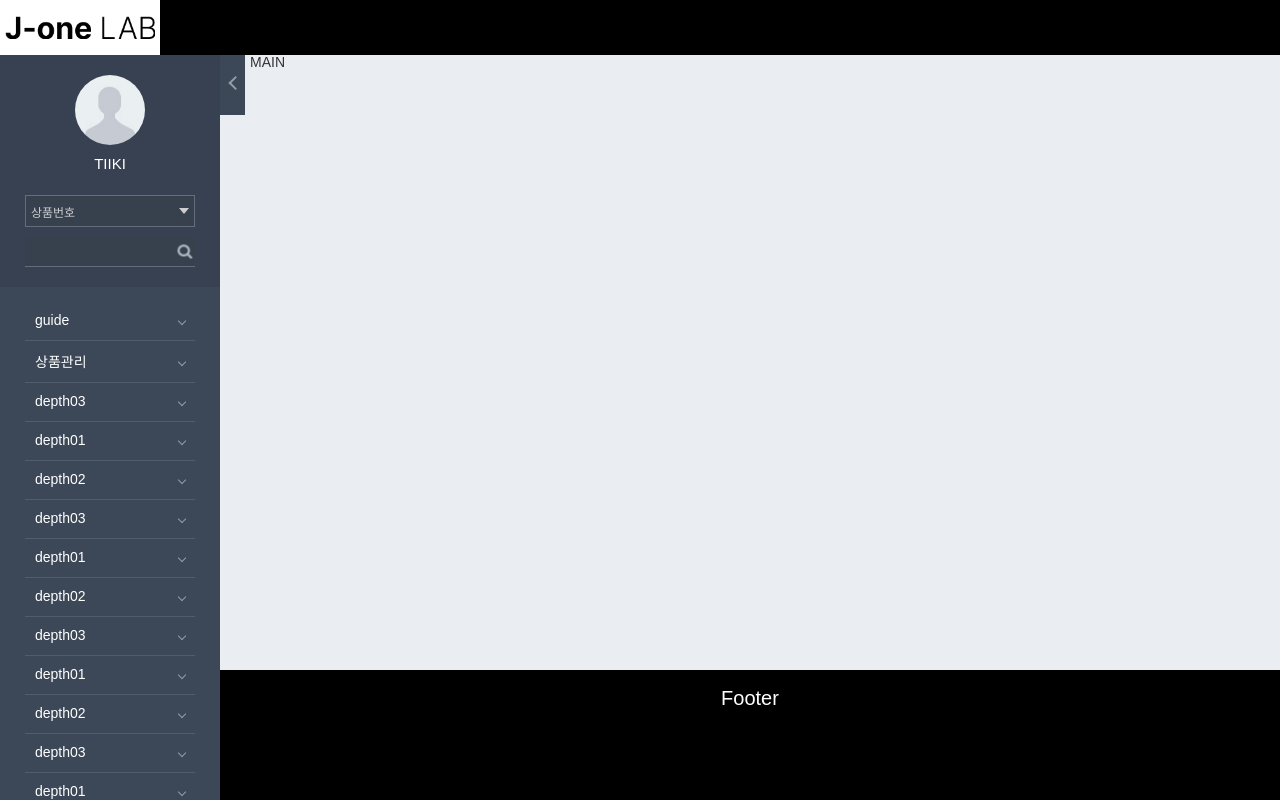
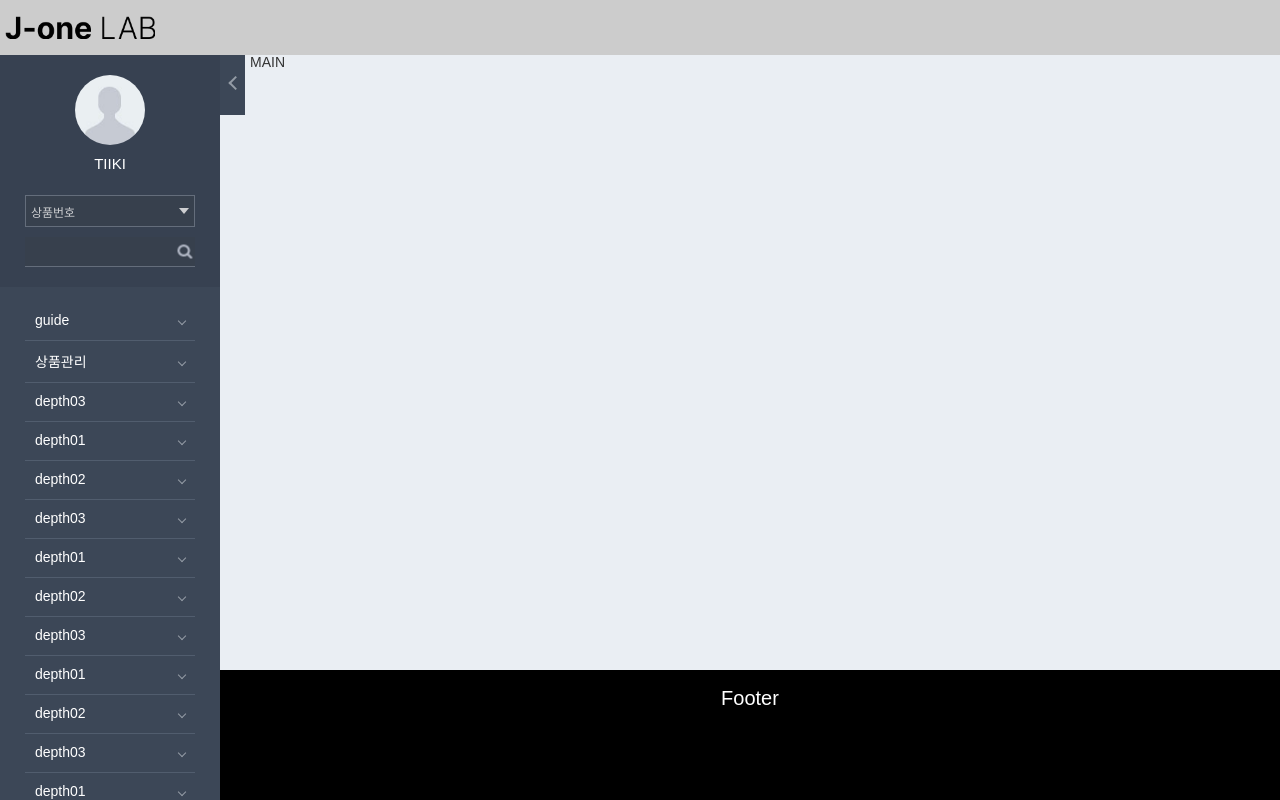
Before and after one commit to kang1234536/jonlabAdminPj, a React (Create React App) app: page / in a window 1280 px wide. Built offline with nearby package versions, Linux system fonts and the light colour scheme.

Commit message:
수정 : 헤더 색상

```diff
--- a/public/resources/css/layout.css
+++ b/public/resources/css/layout.css
@@ -2,8 +2,8 @@
 
 #root {position:relative;box-sizing:border-box;min-width:1024px;height:100%;min-height:100%;height:auto !important;padding:0 0 200px;background-color:#eaeef3;}
 
-#header {position:fixed;left:0;top:0;box-sizing:border-box;width:100%;padding:0 20px;background-color:#000;z-index:50;}
-#header .logo a {display:block;width:120px;height:55px;margin-left:-20px;padding:0 20px;background:#fff url('../images/logo.png') no-repeat center;background-size:150px auto;}
+#header {position:fixed;left:0;top:0;box-sizing:border-box;width:100%;padding:0 20px;background-color:#ccc;z-index:50;}
+#header .logo a {display:block;width:120px;height:55px;margin-left:-20px;padding:0 20px;background:url('../images/logo.png') no-repeat center;background-size:150px auto;}
 #header .logo a em {display:block;overflow:hidden;width:0;height:0;line-height:0;}
 
 #gnb {position:fixed;left:0;top:55px;bottom:0;width:220px;line-height:20px;background-color:#3c4757;transition:left .6s ease;z-index:50;}
```
